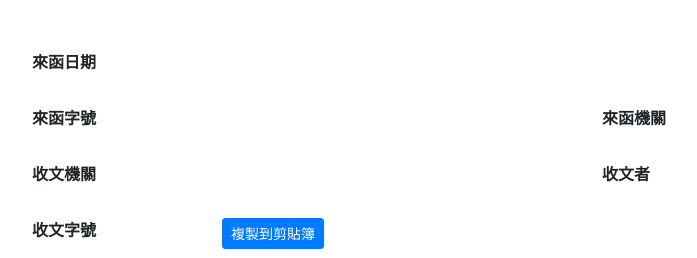
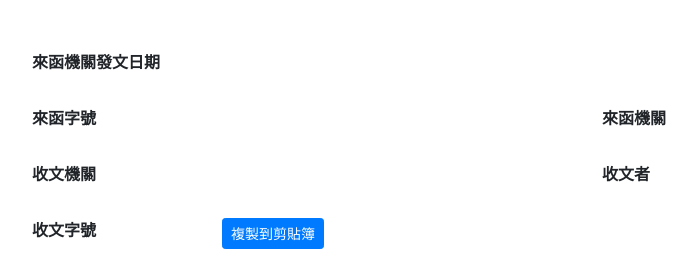
Before and after one commit to edward79519/getofficaldocnum, a Django app: template templates/docnum/officaldoc/receive_result.html in a window 1280 px wide. Shown: the part 190-448 px from the top of the page, without its empty margins (53-750 px from the left). Run offline with Django 3.2, Linux system fonts and the light colour scheme; the template is opened without the code that fills it, so the values that code supplies are empty; some libraries are stand-ins or nearby versions.

Commit message:
change words

```diff
--- a/templates/docnum/officaldoc/add_receive.html
+++ b/templates/docnum/officaldoc/add_receive.html
@@ -28,7 +28,7 @@
               <div class="col-12 my-2">{{ form.non_field_errors }}</div>
               <div class="col-12 col-md-3">
                 <div class="form-group">
-                  <label for="id_{{ form.senddate.name }}">來函日期</label>
+                  <label for="id_{{ form.senddate.name }}">來函機關發文日期</label>
                   {{ form.senddate }}
                   <div class="invalid-feedback">
                     {{ form.pubdate.senddate }}
--- a/templates/docnum/officaldoc/receive_result.html
+++ b/templates/docnum/officaldoc/receive_result.html
@@ -17,7 +17,7 @@
 
       <div class="row my-3">
         <div class="col-sm-3 col-lg-2">
-          <p class="font-weight-bold">來函日期</p>
+          <p class="font-weight-bold">來函機關發文日期</p>
         </div>
         <div class="col">
           <p>{{ rcvdoc.senddate|date:"Y-m-d" }}</p>
```
